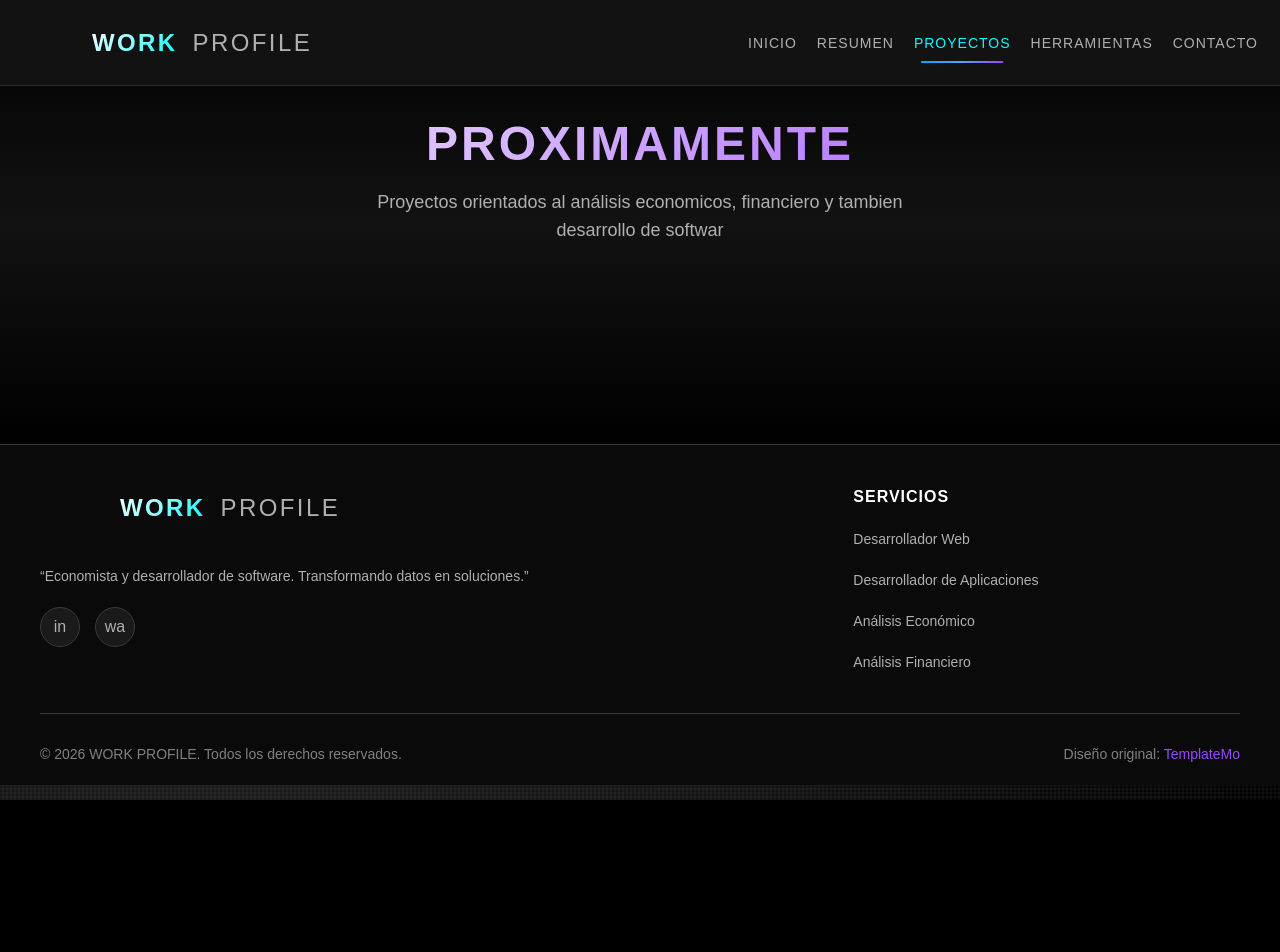
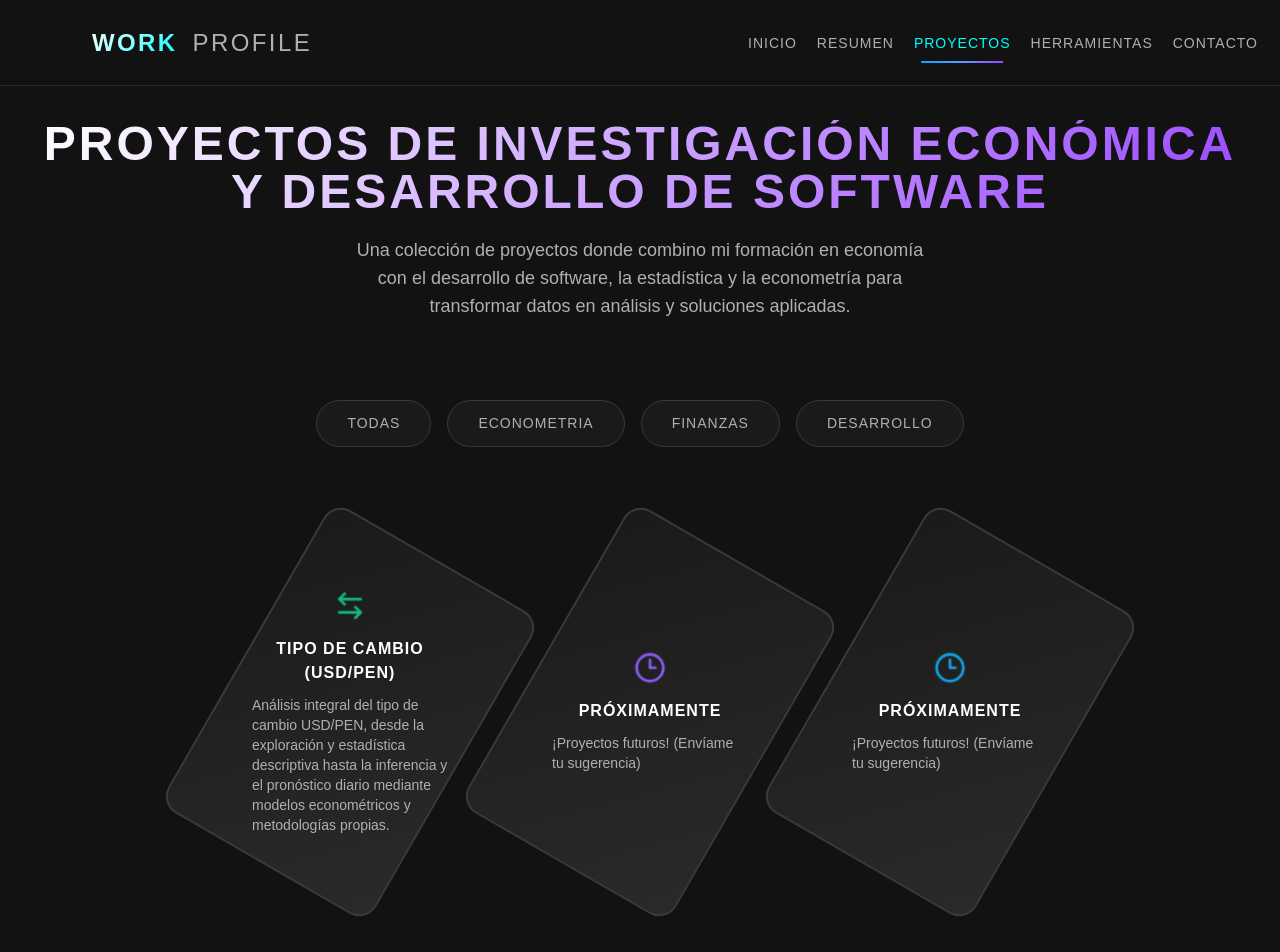
Before and after one commit to mishell1234/FreeProyect, a Next.js app in the folder freeproyect/: page /proyectos in a window 1280 px wide. Shown: the top 952 px of the page. Before the commit the page ends 800 px from the top, so only its background shows below. Built offline with nearby package versions, Linux system fonts and the light colour scheme.

Commit message:
Agrega sección de proyectos y filtros

```diff
--- /dev/null
+++ b/freeproyect/src/app/proyectos/Herramientas.tsx
@@ -0,0 +1,69 @@
+'use client'
+
+export const dynamic = 'force-dynamic';
+
+import { useState } from "react";
+import { useSearchParams } from "next/navigation";
+import {ProjectTool, ProjectFilter} from "@/src/types/projects";
+import { projectTools } from "@/src/data/project.tools";
+import styles from "./proyectos.module.css";
+
+
+export default function HerramientasGridProyecto() {
+
+    const searchParams = useSearchParams();
+    const initialFilter = (searchParams.get("filter") as ProjectFilter) || "all";
+    const [active, setActive] = useState<ProjectFilter>(initialFilter);
+    const categories: ProjectFilter[] = ["all", "econometria", "finanzas", "desarrollo"];
+
+    const filteredTools : ProjectTool[] =
+        active === "all"
+            ? projectTools
+            : projectTools.filter((tool)=> tool.categories.includes(active));
+
+    return(
+        <>
+            {/*Pestañas filtro*/}
+            <div className="flex flex-wrap justify-center gap-4 mb-8">
+                {categories.map((category) => (
+                    <div
+                    key={category}
+                    data-category={category}
+                    className={`${styles.pestaniaProyecto} Poyecto
+                    ${active === category ? styles.pestaniaPoyectoActive : ""
+                    }`} onClick={() => setActive(category)}>
+                        {category === "all"
+                            ? "Todas"
+                            : category.charAt(0).toUpperCase() + category.slice(1)}
+                    </div>
+                ))}
+            </div>
+
+        {/* Tarjetas */}
+            <div className={styles.proyectoHexagonoGrid}>
+            {filteredTools.map((tool,index) => {
+                const Icon = tool.icon;
+                return (
+                    <div className={`${styles.proyectoHexagono} md:w-[240px] w-[190px] md:h-[300px] h-[270px]`}>
+                        <div className={styles.proyectoHexagonoInte}>
+                            <div key={tool.id}
+                            className={styles.contenidoHexagono}
+                            style={{ animationDelay: `${index * 0.1}s`}}>
+                                <div className={styles.proyectoIconoHexagono}>
+                                    <Icon size={32} style={{ color: tool.color}}/>
+                                </div>
+                                <div className={styles.proyectoNombreHexagono}>
+                                    {tool.name}
+                                </div>
+                                <div className={`${styles.proyectoDescripcionHexagono} md:text-sm text-xs`}>
+                                    {tool.description}
+                                </div>
+                            </div>
+                        </div>
+                    </div>
+                    );
+                })}
+            </div>
+        </>
+    );
+}
--- a/freeproyect/src/app/proyectos/page.tsx
+++ b/freeproyect/src/app/proyectos/page.tsx
@@ -1,13 +1,19 @@
-import styles from './proyectos.module.css'
+export const dynamic = 'force-dynamic';
 
-export default function Proyectos() {
+import  styles  from'./proyectos.module.css';
+import HerramientasGridProyecto from './Herramientas';
+
+export default function ProyectoPage(){
     return(
-        <section className= {styles.seccionProyectos}>
-            <div className="text-center mb-[80px]">
-                <h2 className={`${styles.tituloProyectos} md:text-5xl text-2xl`}>Proximamente</h2>
-                <p className= {`${styles.subtituloProyectos} md:text-lg text-sm>`}>Proyectos orientados al análisis economicos,
-                    financiero y tambien desarrollo de softwar
-                </p>
+        <section className={styles.seccionProyecto}>
+            <div className='max-w-[1200px] mx-auto'>
+                <div className='text-center mb-[80px]'>
+                    <h2 className={`${styles.tituloProyecto} md:text-5xl text-3xl`}>Proyectos de investigación Económica y Desarrollo de Software</h2>
+                    <p className={`${styles.subtituloProyecto} md:text-lg text-base`}>Una colección de proyectos donde combino mi formación en economía con el desarrollo de software, la estadística y la econometría para transformar datos en análisis y soluciones aplicadas.</p>
+                </div>
+
+                <HerramientasGridProyecto/>
+
             </div>
         </section>
     )
--- a/freeproyect/src/app/proyectos/proyectos.module.css
+++ b/freeproyect/src/app/proyectos/proyectos.module.css
@@ -25,3 +25,141 @@
 	max-width: 600px;
 	margin: 0 auto;
 }
+
+.seccionProyecto {
+	padding: 120px 30px;
+	background: var(--carbon-dark);
+	position: relative;
+	overflow: hidden;
+}
+
+.tituloProyecto {
+	font-weight: 900;
+	text-transform: uppercase;
+	letter-spacing: 3px;
+	margin-bottom: 20px;
+	background: linear-gradient(135deg,
+                var(--text-primary),
+                var(--accent-gradient-end));
+	-webkit-background-clip: text;
+	-webkit-text-fill-color: transparent;
+	background-clip: text;
+}
+
+.subtituloProyecto {
+	color: var(--text-secondary);
+	max-width: 600px;
+	margin: 0 auto;
+}
+
+.pestaniaProyecto {
+	padding: 12px 30px;
+	background: var(--carbon-medium);
+	border: 1px solid var(--metal-dark);
+	border-radius: 30px;
+	color: var(--text-secondary);
+	cursor: pointer;
+	transition: all 0.3s ease;
+	text-transform: uppercase;
+	font-size: 14px;
+	letter-spacing: 1px;
+	user-select: none;
+}
+
+.pestaniaProyecto:not(.pestaniaProyectoActive):hover {
+	background: rgba(153, 69, 255, 0.1);
+	border-color: var(--accent-gradient-end);
+	color: var(--text-primary);
+}
+
+.pestaniaProyectoActive {
+	background: linear-gradient(135deg,
+                var(--accent-gradient-end),
+                var(--accent-gradient-start));
+	border-color: var(--accent-gradient-end);
+	color: var(--text-primary);
+	box-shadow: 0 5px 20px rgba(153, 69, 255, 0.3);
+
+}
+
+.proyectoHexagonoGrid {
+    display: grid;
+    grid-template-columns: repeat(3, 240px);
+    justify-content: center;
+    gap: 60px;
+    margin-top: 60px;
+}
+
+.proyectoHexagonoInte {
+	width: 100%;
+	height: 100%;
+	position: relative;
+	transform: rotate(30deg);
+	overflow: hidden;
+	border-radius: 20px;
+	background: linear-gradient(135deg,
+				var(--carbon-medium),
+				var(--carbon-light));
+	border: 2px solid var(--metal-dark);
+}
+
+.proyectoHexagono {
+    position: relative;
+    margin: 30px 10px;
+    cursor: pointer;
+    transition: all 0.3s ease;
+    width: 240px;
+    height: 350px;
+}
+
+.proyectoHexagono:hover .proyectoHexagonoInte {
+	border-color: var(--accent-gradient-end);
+	box-shadow: 0 0 30px rgba(153, 69, 255, 0.5);
+}
+
+.contenidoHexagono {
+	position: absolute;
+	width: 100%;
+	height: 100%;
+	top: 0;
+	left: 0;
+	transform: rotate(-30deg);
+	display: flex;
+	flex-direction: column;
+	align-items: center;
+	justify-content: center;
+	padding: 20px;
+}
+
+.proyectoIconoHexagono {
+	font-size: 48px;
+	margin-bottom: 15px;
+	color: var(--accent-purple);
+	animation: float 3s ease-in-out infinite;
+}
+
+@keyframes float {
+
+	0%,
+	100% {
+		transform: translateY(0);
+	}
+
+	50% {
+		transform: translateY(-10px);
+	}
+}
+
+.proyectoNombreHexagono {
+	font-size: 16px;
+	font-weight: 700;
+	text-transform: uppercase;
+	letter-spacing: 1px;
+	color: var(--text-primary);
+	margin-bottom: 10px;
+	text-align: center;
+}
+
+.proyectoDescripcionHexagono {
+	color: var(--text-secondary);
+}
--- /dev/null
+++ b/freeproyect/src/data/project.tools.ts
@@ -0,0 +1,80 @@
+import { ProjectTool } from "@/src/types/projects";
+import {
+    ArrowLeftRight,
+    Clock3
+} from 'lucide-react'
+
+export const projectTools: ProjectTool[] = [
+    {
+        id: "tc",
+        name: "Tipo de Cambio (USD/PEN)",
+        icon: ArrowLeftRight,
+        categories: ["econometria", "finanzas"],
+        description: "Análisis integral del tipo de cambio USD/PEN, desde la exploración y estadística descriptiva hasta la inferencia y el pronóstico diario mediante modelos econométricos y metodologías propias.",
+        color: "#10B981"
+    },
+    {
+        id: "prox0",
+        name: "Próximamente",
+        icon: Clock3,
+        categories: [],
+        description: "¡Proyectos futuros! (Envíame tu sugerencia)",
+        color: "#8B5CF6"
+    },
+    {
+        id: "prox1",
+        name: "Próximamente",
+        icon: Clock3,
+        categories: [],
+        description: "¡Proyectos futuros! (Envíame tu sugerencia)",
+        color: "#0EA5E9"
+    },
+    {
+        id: "prox2",
+        name: "Próximamente",
+        icon: Clock3,
+        categories: [],
+        description: "¡Proyectos futuros! (Envíame tu sugerencia)",
+        color: "#14B8A6"
+    },
+    {
+        id: "prox3",
+        name: "Próximamente",
+        icon: Clock3,
+        categories: [],
+        description: "¡Proyectos futuros! (Envíame tu sugerencia)",
+        color: "#22C55E"
+    },
+    {
+        id: "prox4",
+        name: "Próximamente",
+        icon: Clock3,
+        categories: [],
+        description: "¡Proyectos futuros! (Envíame tu sugerencia)",
+        color: "#EF4444"
+    },
+    {
+        id: "prox5",
+        name: "Próximamente",
+        icon: Clock3,
+        categories: [],
+        description: "¡Proyectos futuros! (Envíame tu sugerencia)",
+        color: "#F59E0B"
+    },
+    {
+        id: "prox6",
+        name: "Próximamente",
+        icon: Clock3,
+        categories: [],
+        description: "¡Proyectos futuros! (Envíame tu sugerencia)",
+        color: "#F97316"
+    },
+    {
+        id: "prox7",
+        name: "Próximamente",
+        icon: Clock3,
+        categories: [],
+        description: "¡Proyectos futuros! (Envíame tu sugerencia)",
+        color: "#EC4899"
+    }
+]
--- /dev/null
+++ b/freeproyect/src/types/projects.ts
@@ -0,0 +1,12 @@
+import  { LucideIcon } from "lucide-react";
+
+export type ProjectFilter = "all" | "econometria" | "finanzas" | "desarrollo"
+
+export type ProjectTool = {
+    id: string;
+    name: string;
+    icon: LucideIcon;
+    categories: ProjectFilter[];
+    description: string;
+    color: string;
+};
```
